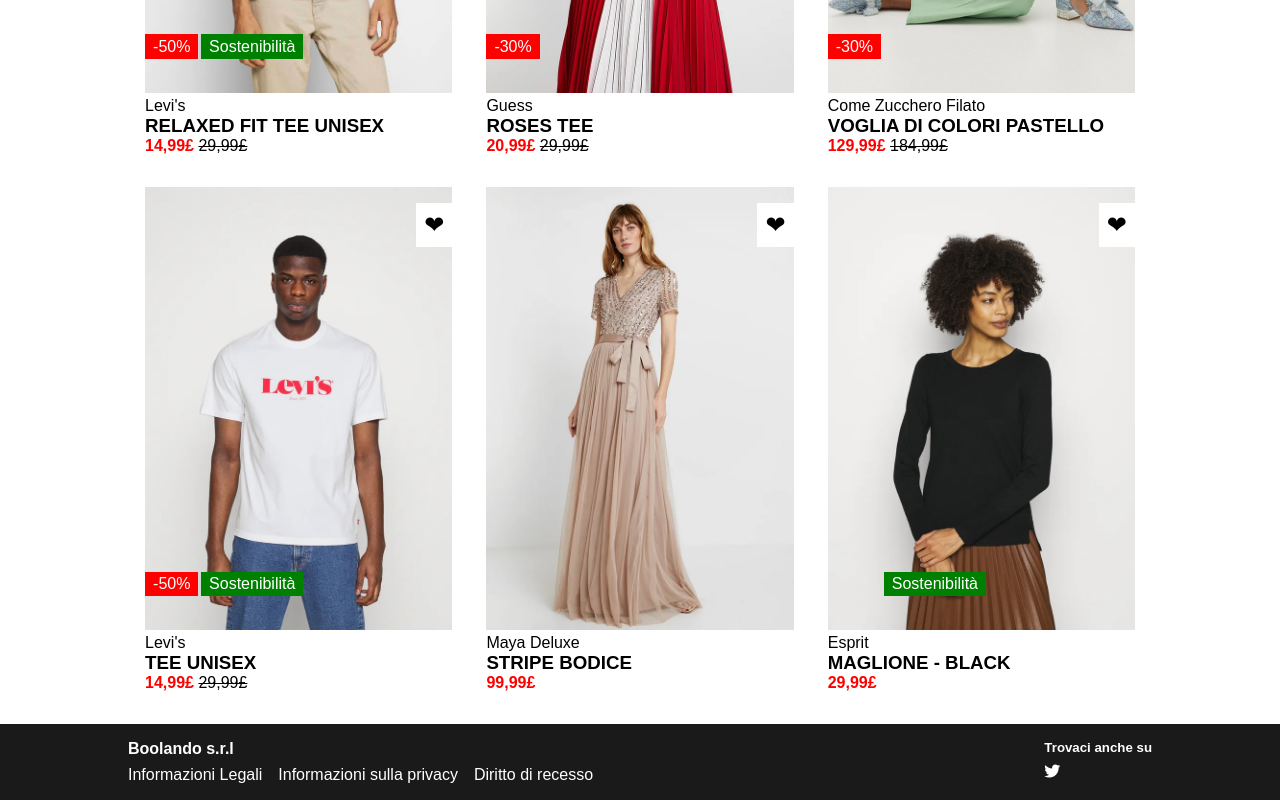
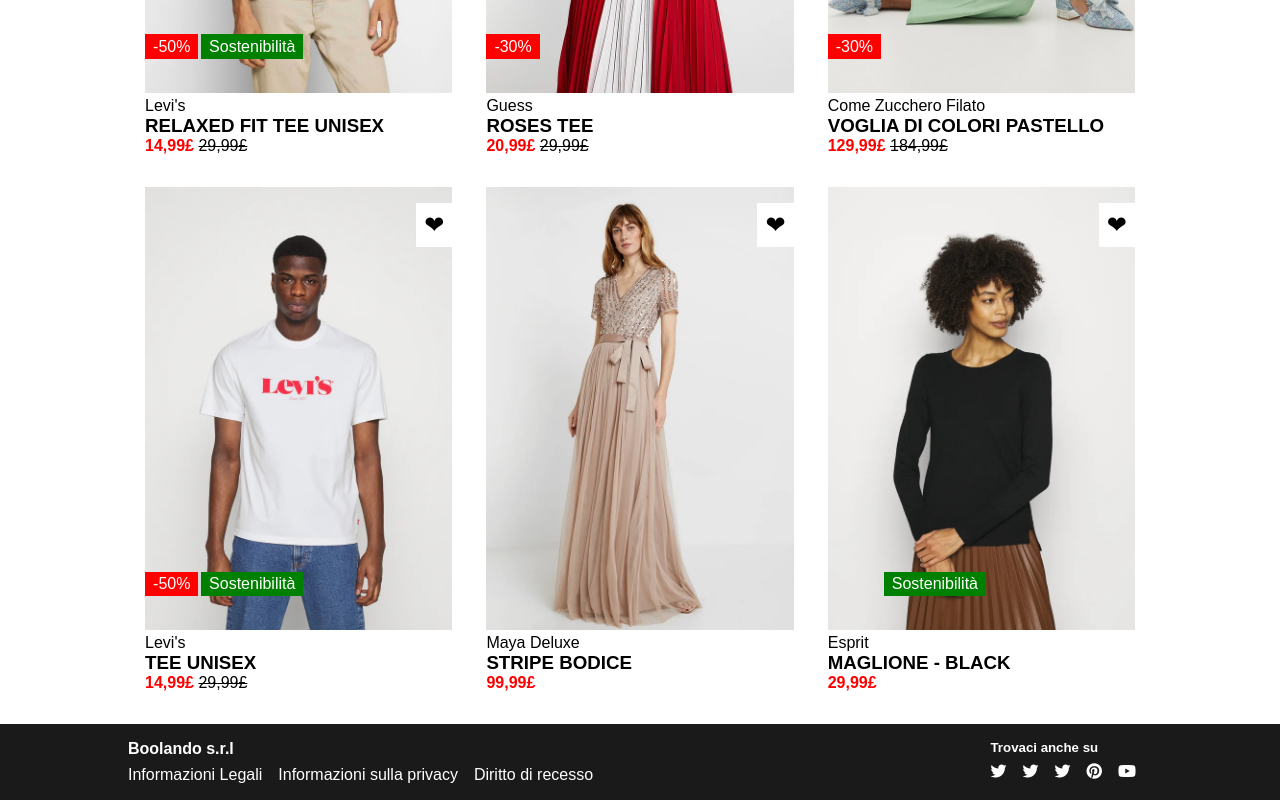
Before and after one commit to LucaRanieri96/html-css-boolando, a plain HTML site: page index.html in a window 1280 px wide. Shown: the part 441-1241 px from the top of the page. Drawn offline with Linux system fonts and the light colour scheme.

Commit message:
Add icon right side footer

```diff
--- a/index.html
+++ b/index.html
@@ -156,10 +156,10 @@
                     <h5>Trovaci anche su</h5>
                     <ul class="d-flex just-c">
                         <li><i class="fa-brands fa-twitter"></i></li>
-                        <li></li>
-                        <li></li>
-                        <li></li>
-                        <li></li>
+                        <li><i class="fa-brands fa-twitter"></i></li>
+                        <li><i class="fa-brands fa-twitter"></i></li>
+                        <li><i class="fab fa-pinterest"></i></li>
+                        <li><i class="fa-brands fa-youtube"></i></li>
                     </ul>
 
                 </div>
```
